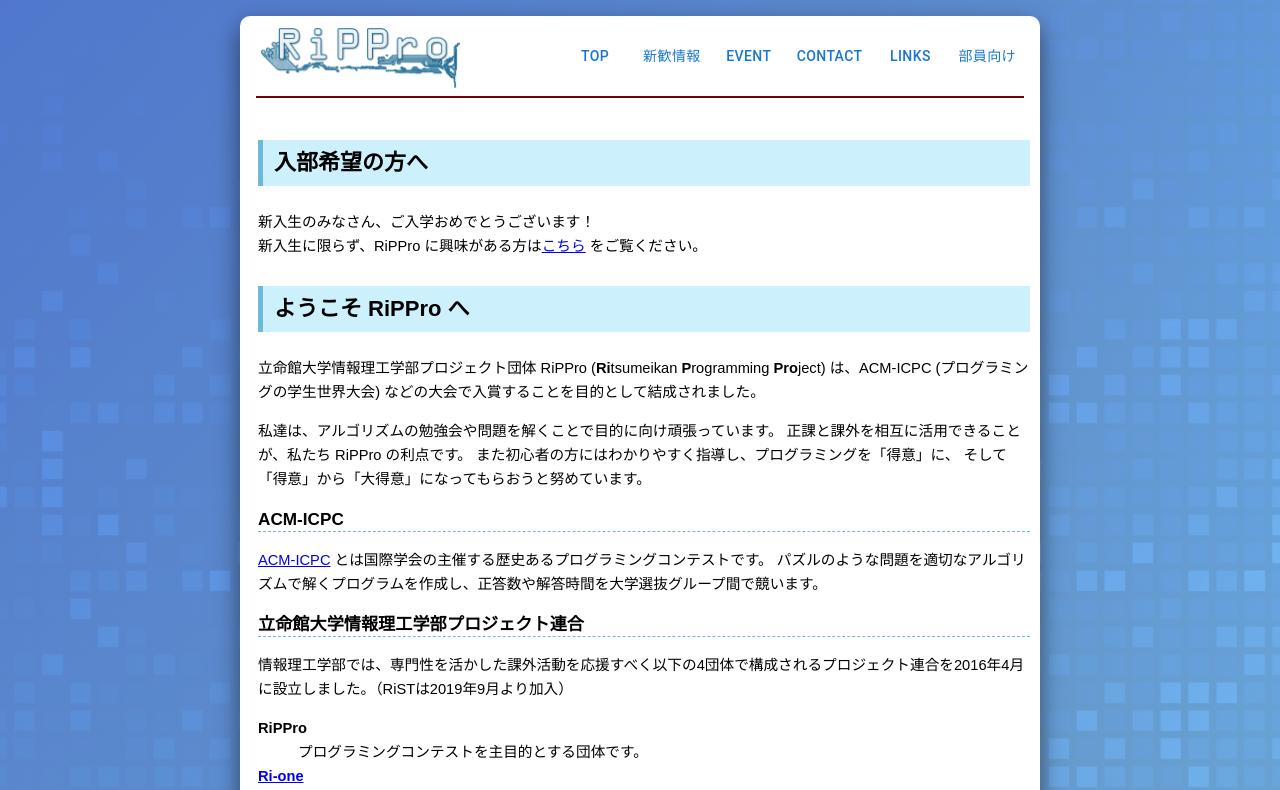
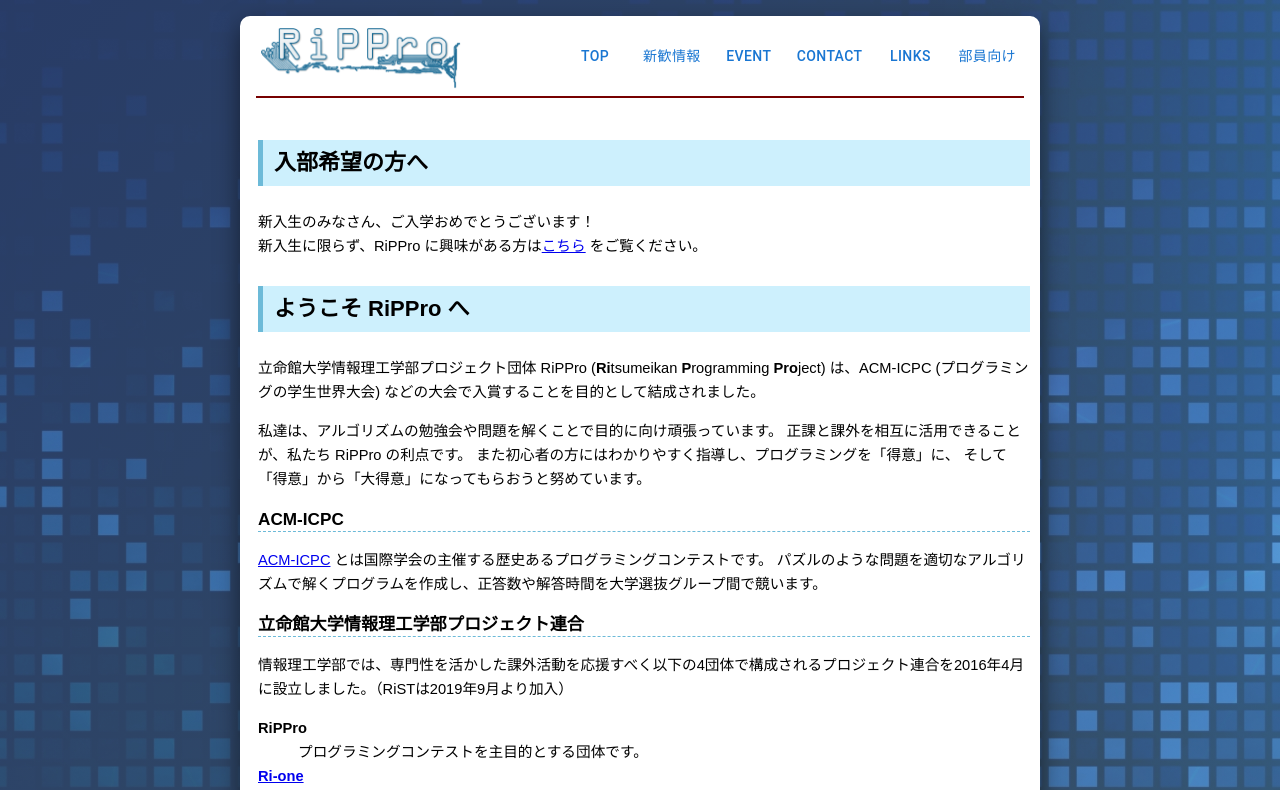
Before and after one commit to rippro/rippro.github.io, a Next.js app: page / in a window 1280 px wide. Shown: the top 790 px of the page. Built offline with nearby package versions, Linux system fonts and the light colour scheme.

Commit message:
fix: 背景画像を固定

```diff
--- a/styles/globals.css
+++ b/styles/globals.css
@@ -5,5 +5,6 @@
   line-height: 1.5em;
   font-family: sans-serif;
   font-size: 16px;
-  background: linear-gradient(-45deg, rgba(135, 206, 256, 0.8), rgba(100, 149, 256, 0.8)), url('/background.jpg');
+  background-image: linear-gradient(-45deg, rgba(135, 206, 256, 0.4), rgba(100, 149, 256, 0.4)), url('/background.jpg');
+  background-attachment: fixed;
 }
```
